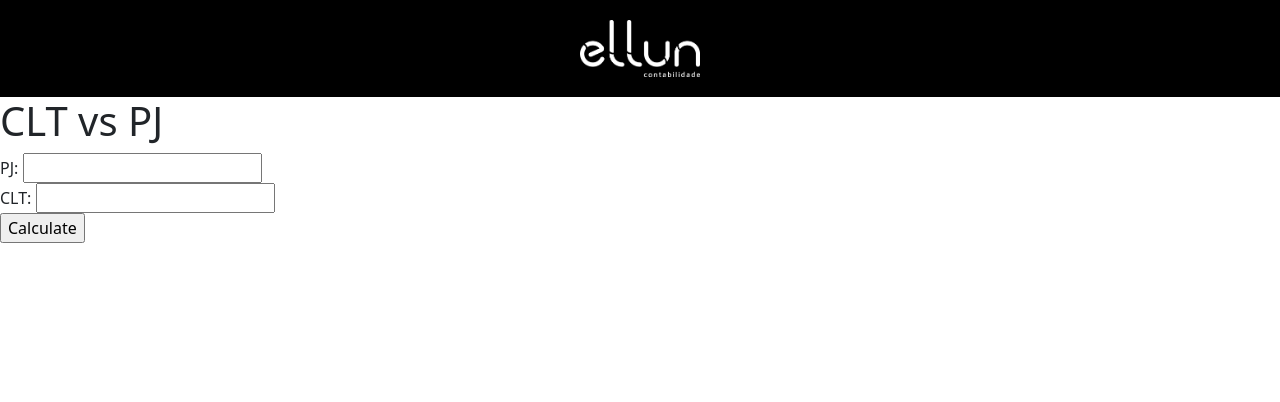
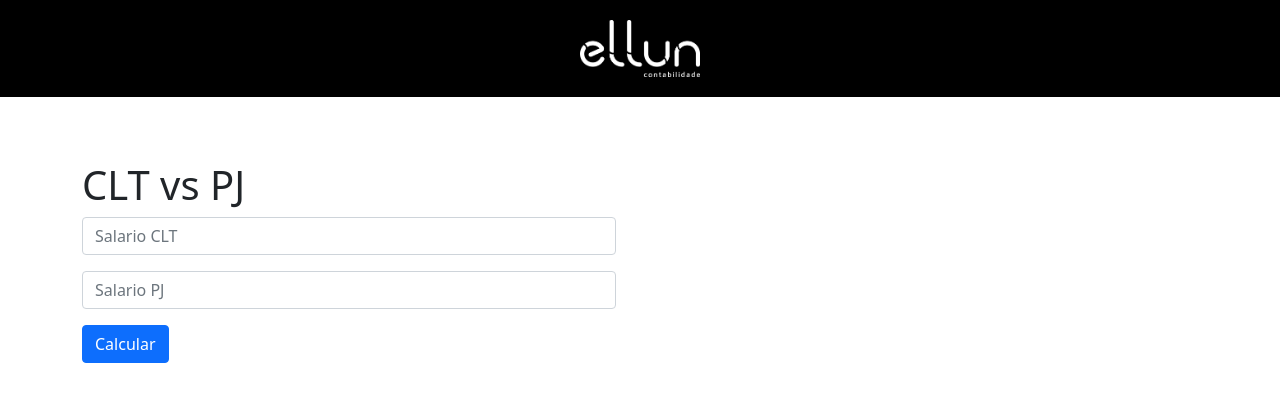
Before and after one commit to gogixweb/clt-vs-pj, a Django app: page / in a window 1280 px wide. Shown: the top 402 px of the page. Run offline with Django 3.2, Linux system fonts and the light colour scheme.

Commit message:
change form design

```diff
--- a/web/cltvspj/templates/cltvspj/form.html
+++ b/web/cltvspj/templates/cltvspj/form.html
@@ -5,12 +5,27 @@
 {%endblock%}
 
 {%block 'content'%}
-<h1>CLT vs PJ</h1>
-<form action="api/v1/calculator/" method="post">
-    <label for="pj">PJ: </label>
-    <input id="pj" type="text" name="pj" value=""><br>
-    <label for="clt">CLT: </label>
-    <input id="clt" type="text" name="clt" value=""><br>
-    <input type="submit" value="Calculate">
-</form>
+
+<div class="container" style="margin-top:5%">
+    <div class="row">
+        <div class="col-md-6">
+            <h1>CLT vs PJ</h1>
+        </div>
+
+        <div class="row">
+            <div class="col-md-6">
+                <form>
+                    <div class="mb-3">
+                        <input type="text" class="form-control" id="clt" placeholder="Salario CLT">
+                    </div>
+                    <div class="mb-3">
+                        <input type="text" class="form-control" id="subject-matter" placeholder="Salario PJ">
+                    </div>
+                    <button type="submit" class="btn btn-primary">Calcular</button>
+                </form>
+            </div>
+        </div>
+    </div>
+</div>
+
 {%endblock%}
```
